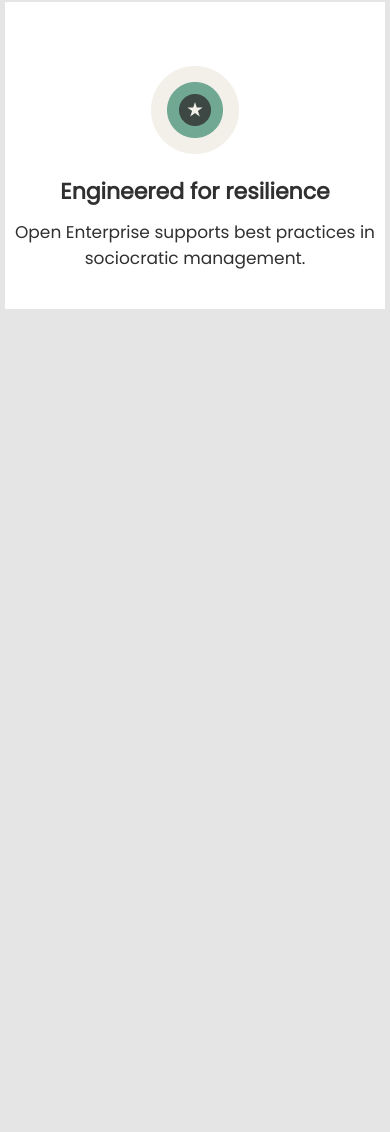
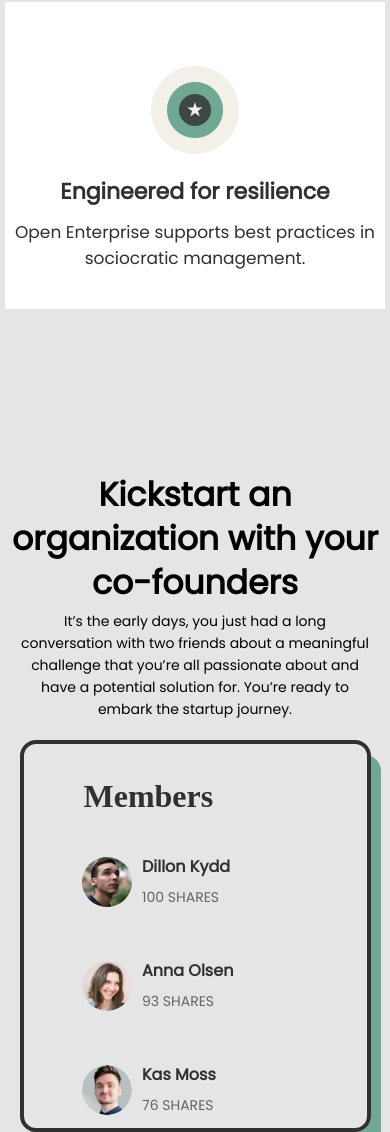
Before and after one commit to mchedlo14/Landing-page, a plain HTML site: page index.html in a window 390 px wide. Shown: the part 1877-3009 px from the top of the page. Before the commit the page ends 2186 px from the top, so only its background shows below. Drawn offline with Linux system fonts and the light colour scheme; a web font is replaced by a local one.

Commit message:
added one section

```diff
--- a/index.html
+++ b/index.html
@@ -68,5 +68,40 @@
             <p class="section-three-text">Open Enterprise supports best practices in sociocratic management.</p>
         </div>
     </section>
+
+    <section class="members-section">
+        <div class="members-left-block">
+            <img src="images/membersicon.png" alt="icon" class="members-icon">
+            <h2 class="members-title">Kickstart an organization with your co-founders</h2>
+            <p class="members-text">It’s the early days, you just had a long conversation with two friends about a meaningful challenge that you’re all passionate about and have a potential solution for. You’re ready to embark the startup journey.</p>
+        </div>
+
+        <div class="members-right-block">
+            <h3 class="members-right-block-title">Members</h3>
+            <div class="members-right-block-container">
+                <img src="images/image.png" alt="" class="member-image">
+                <div class="member-info">
+                    <h4>Dillon Kydd</h4>
+                    <p>100 SHARES</p>
+                </div>
+            </div>
+
+            <div class="members-right-block-container">
+                <img src="images/annna.png" alt="" class="member-image">
+                <div class="member-info">
+                    <h4>Anna Olsen</h4>
+                    <p>93 SHARES</p>
+                </div>
+            </div>
+
+            <div class="members-right-block-container">
+                <img src="images/kas.png" alt="" class="member-image">
+                <div class="member-info">
+                    <h4>Kas Moss</h4>
+                    <p>76 SHARES</p>
+                </div>
+            </div>
+        </div>
+    </section>
 </body>
 </html>
--- a/responsive.css
+++ b/responsive.css
@@ -43,6 +43,16 @@
     }
     .section-three-div{
         margin-top: 40px;
+    }
+    .members-section{
+        flex-wrap: wrap;
+    }
+    .members-left-block{
+        margin: 0 auto;
+    }
+    .members-right-block{
+        margin: auto;
+        margin-top: 20px;
     }
 }
 @media(max-width:1146px){
@@ -166,6 +176,15 @@
         font-size: 16px;
         line-height: 22px;
     }
+    .members-icon{
+        display: none;
+    }
+    .members-title{
+        text-align: center;
+    }
+    .members-text{
+        text-align: center;
+    }
 }
 @media(max-width:760px){
     .section-first-title{
@@ -194,6 +213,17 @@
         height: 420px;
     }
 }
+@media(max-width: 670px){
+    .members-icon{
+        display: none;
+    }
+    .members-title{
+        text-align: center;
+    }
+    .members-text{
+        text-align: center;
+    }
+}
 @media(max-width:644px){
     .section-first-title{
         font-size: 43px;
@@ -214,6 +244,15 @@
         font-size: 14px;
         line-height: 22px;
     }
+    .members-title{
+        font-size: 33px;
+    }
+    .members-text{
+        font-size: 14px;
+        width: 90%;
+        margin: auto;
+        margin-top: 5px;
+    }
 }
 @media(max-width:620px){
     .section-first-title{
@@ -232,6 +271,27 @@
     .first-section-button{
         width: 210px;
         height: 58px;
+    }
+}
+@media(max-width:600px){
+    .members-right-block{
+        width: 400px;
+        height: auto;
+    }
+    .member-image{
+        width: 50px;
+        height: 50px;
+    }
+    .member-info h4 {
+        font-size: 16px;
+        margin-left: 10px;
+    }
+    .member-info p {
+        font-size: 14px;
+        margin-left: 10px;
+    }
+    .members-right-block-container{
+        justify-content: center;
     }
 }
 @media(max-width:510px){
@@ -313,6 +373,13 @@
     .first-section-image{
         width: 100%;
     }
+    .members-right-block{
+        width: 90%;
+        height: auto;
+    }
+    .members-right-block-title{
+        margin-left: 60px;
+    }
 }
 @media(max-width:390px){
     .section-first-title{
--- a/style.css
+++ b/style.css
@@ -165,3 +165,85 @@
     line-height: 26px;
     margin-top: 16px;
 }
+/********** members section*********/
+
+.members-section{
+    max-width: 1270px;
+    height: auto;
+    margin: auto;
+    margin-top: 140px;
+    display: flex;
+    justify-content: space-between;
+}
+.members-left-block{
+    width: 644px;
+    height: auto;
+    margin-top: 48px;
+}
+.members-title{
+    margin-top: 24px;
+    font-style: normal;
+    font-weight: bold;
+    font-size: 40px;
+    line-height: 44px;
+    font-family: 'Poppins', sans-serif;
+}
+.members-text{
+    font-style: normal;
+    font-weight: normal;
+    font-size: 18px;
+    line-height: 22px;
+    font-family: 'Poppins', sans-serif;
+    color: black;
+    margin-top: 24px;
+}
+.members-right-block{
+    width:484px ;
+    height: 400px;
+    border-radius: 16px;
+    box-shadow: 10px 15px #71A894;
+    border: 4px solid #303031;
+}
+
+.members-right-block-title{
+    margin-left: 40px;
+    margin-top: 32px;
+    color: #303031;
+    font-style: normal;
+    font-weight: bold;
+    font-size: 32px;
+    line-height: 40px;
+}
+.members-right-block-container{
+    width: 241px;
+    height: 77px;
+    margin-top: 27px;
+    margin-left: 40px;
+    display: flex;
+    justify-content: space-between;
+    align-items: center;
+}
+.member-image{
+    border-radius: 50%;
+}
+.member-info{
+    width: 154px;
+    height: 56px;
+}
+.member-info h4{
+    color: #303031;
+    font-family: 'Poppins', sans-serif;
+    font-style: normal;
+    font-weight: 600;
+    font-size: 24px;
+    line-height: 26px;
+}
+.member-info p{
+    color: #66645E;
+    font-style: normal;
+    font-weight: 500;
+    font-size: 16px;
+    line-height: 26px;
+    font-family: 'Poppins', sans-serif;
+    margin-top: 4px;
+}
```
Also changed, not shown: images/anna.png (added), images/annna.png (added), images/image.png (added), images/image1.png (added), images/kas.png (added), images/membersicon.png (added).
